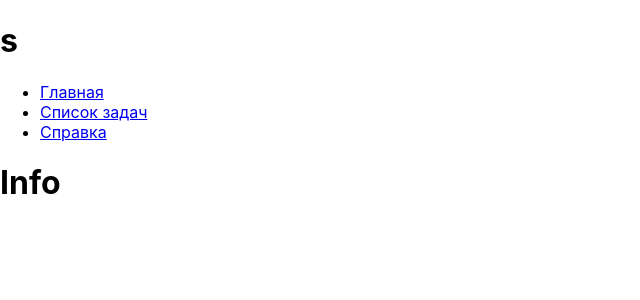
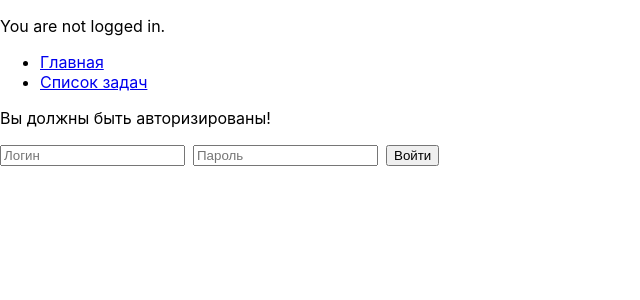
Before and after one commit to StMaximilian/my-app, a React (Create React App) app: page /login in a window 1280 px wide. Shown: the top 300 px of the page, without its empty margins (0-640 px from the left). Built offline with nearby package versions, Linux system fonts and the light colour scheme.

Commit message:
Разбитая на части система авторизации + проверка по наличию в localstorage поль-ля

```diff
--- a/src/App.js
+++ b/src/App.js
@@ -1,11 +1,10 @@
 import React from "react";
-import Navi from "./Componets/Navi";
+import AuthNav from "./Componets/AuthNav";
 
 function App() {
   return (
       <div>
-        <h1>s</h1>
-        <Navi></Navi>
+        <AuthNav></AuthNav>
       </div>
   );
 }
--- /dev/null
+++ b/src/Auth/AuthButton.js
@@ -0,0 +1,27 @@
+import React, { useContext } from "react";
+import { BrowserRouter as Router, useHistory } from "react-router-dom";
+import AuthContext from "./AuthContext";
+
+function useAuth() {
+  return useContext(AuthContext);
+}
+
+export default function AuthButton() {
+  let history = useHistory();
+  let auth = useAuth();
+
+  return auth.user ? (
+    <p>
+      Welcome!{" "}
+      <button
+        onClick={() => {
+          auth.signout(() => history.push("/"));
+        }}
+      >
+        Sign out
+      </button>
+    </p>
+  ) : (
+    <p>You are not logged in.</p>
+  );
+}
--- /dev/null
+++ b/src/Auth/AuthContext.js
@@ -0,0 +1,4 @@
+import React,  {createContext} from "react";
+
+const AuthContext = createContext();
+export default AuthContext;
--- /dev/null
+++ b/src/Auth/AuthForm.js
@@ -0,0 +1,99 @@
+import React, { useContext, useState } from "react";
+import {
+  BrowserRouter as Router,
+  useHistory,
+  useLocation,
+} from "react-router-dom";
+import AuthContext from "./AuthContext";
+
+function useAuth() {
+  return useContext(AuthContext);
+}
+
+function useInputValue(defaultValue = "") {
+  const [value, setValue] = useState(defaultValue);
+  return {
+    bind: {
+      value,
+      onChange: (event) => setValue(event.target.value),
+    },
+    clear: () => setValue(""),
+    value: () => value,
+  };
+}
+
+function AuthForm({ onCreate, retID }) {
+  let inputlog = useInputValue("");
+  let inputpas = useInputValue("");
+  let history = useHistory();
+  let location = useLocation();
+  let auth = useAuth();
+
+  let { from } = location.state || { from: { pathname: "/" } };
+
+  function login(log, pas) {
+    // if (
+    //   JSON.parse(localStorage.getItem("users")).filter(
+    //     (v) => v.login === log && v.pass === pas
+    //   )
+    // ) {
+    // }
+    let arr = JSON.parse(localStorage.getItem("users"));
+    let usid;
+    let flag = false;
+
+    for (let i = 0; i < arr.length; i++) {
+      if (log === arr[i].login && pas === arr[i].pass) {
+        flag = true;
+        usid = arr[i].id;
+        break;
+      }
+    }
+
+    if (flag) {
+      alert("Добро пожаловать");
+      auth.signin(() => {
+        history.replace(from);
+      });
+    } else {
+      alert("Неверный логин или пароль");
+    }
+  }
+
+  function handleSubmit(event) {
+    event.preventDefault();
+
+    if (inputlog.value().trim() && inputpas.value().trim()) {
+      onCreate(inputlog.value(), usid);
+      login(inputlog.value(), inputpas.value());
+      inputlog.clear();
+      inputpas.clear();
+    }
+  }
+
+  // function handleChange(event) {
+  //   setState({ value: event.target.value });
+  // }
+
+  // return (
+  //   <div>
+  //     <p>You must log in to view the page at {from.pathname}</p>
+  //     <button onClick={login}>Log in</button>
+  //   </div>
+  // );
+
+  return (
+    <form name="loginForm" onSubmit={handleSubmit.bind(this)}>
+      <div className="container">
+        <p>Вы должны быть авторизированы!</p>
+        <input {...inputlog.bind} placeholder="Логин"></input>
+        &ensp;
+        <input {...inputpas.bind} placeholder="Пароль"></input>
+        &ensp;
+        <input type="submit" value="Войти"></input>
+      </div>
+    </form>
+  );
+}
+
+export default AuthForm;
--- /dev/null
+++ b/src/Auth/PrivateRoute.js
@@ -0,0 +1,28 @@
+import React, { useContext } from "react";
+import { BrowserRouter as Router, Route, Redirect } from "react-router-dom";
+import AuthContext from "./AuthContext";
+
+function useAuth() {
+  return useContext(AuthContext);
+}
+
+export default function PrivateRoute({ children, ...rest }) {
+  let auth = useAuth();
+  return (
+    <Route
+      {...rest}
+      render={({ location }) =>
+        auth.user ? (
+          children
+        ) : (
+          <Redirect
+            to={{
+              pathname: "/login",
+              state: { from: location },
+            }}
+          />
+        )
+      }
+    />
+  );
+}
--- /dev/null
+++ b/src/Auth/ProvideAuth.js
@@ -0,0 +1,43 @@
+import React, { useState } from "react";
+import AuthContext from "./AuthContext";
+
+const Auth = {
+  isAuthenticated: false,
+  signin(cb) {
+    Auth.isAuthenticated = true;
+    setTimeout(cb, 100); // fake async
+  },
+  signout(cb) {
+    Auth.isAuthenticated = false;
+    setTimeout(cb, 100);
+  },
+};
+
+export default function ProvideAuth({ children }) {
+  const auth = useProvideAuth();
+  return <AuthContext.Provider value={auth}>{children}</AuthContext.Provider>;
+}
+
+function useProvideAuth() {
+  const [user, setUser] = useState(null);
+
+  const signin = (cb) => {
+    return Auth.signin(() => {
+      setUser('user');
+      cb();
+    });
+  };
+
+  const signout = (cb) => {
+    return Auth.signout(() => {
+      setUser(null);
+      cb();
+    });
+  };
+
+  return {
+    user,
+    signin,
+    signout,
+  };
+}
--- a/src/Componets/AuthForm.js
+++ /dev/null
@@ -1,12 +0,0 @@
-import React from 'react';
-
-const AuthForm = () => {
-  return <form>
-      <div className='form-group'>
-          <input type='text' className='form-contol' placeholder="Логин"></input>
-          <input type='text' className='form-contol' placeholder="Пароль"></input>
-      </div>
-  </form>
-};
-
-export default AuthForm;
--- /dev/null
+++ b/src/Componets/AuthNav.js
@@ -0,0 +1,46 @@
+import React from "react";
+import { BrowserRouter as Router, Switch, Route, Link } from "react-router-dom";
+import Info from "../Content/Info";
+import Private from "../Content/Private";
+import ProvideAuth from "../Auth/ProvideAuth";
+import AuthButton from "../Auth/AuthButton";
+import AuthForm from "../Auth/AuthForm";
+import PrivateRoute from "../Auth/PrivateRoute";
+
+function checklp(log, pass) {
+  console.log(log + " " + pass);
+}
+
+export default function AuthNav() {
+  let usid;
+  return (
+    <ProvideAuth>
+      <Router>
+        <div>
+          <AuthButton />
+
+          <ul>
+            <li>
+              <Link to="/public">Главная</Link>
+            </li>
+            <li>
+              <Link to="/protected">Список задач</Link>
+            </li>
+          </ul>
+
+          <Switch>
+            <Route path="/public">
+              <Info></Info>
+            </Route>
+            <Route path="/login">
+              <AuthForm onCreate={checklp}></AuthForm>
+            </Route>
+            <PrivateRoute path="/protected">
+              <Private uid={1}></Private>
+            </PrivateRoute>
+          </Switch>
+        </div>
+      </Router>
+    </ProvideAuth>
+  );
+}
--- a/src/Content/Private.js
+++ b/src/Content/Private.js
@@ -4,14 +4,20 @@ import Context from "../context";
 import Loader from "../Loader";
 import AddTodo from "../ToDo/AddTodo";
 
-function SignIn() {
+function SignIn(uid) {
   const [todos, setTodos] = React.useState([]);
   const [load, setLoad] = React.useState(true);
 
   useEffect(() => {
-      fetch("https://jsonplaceholder.typicode.com/todos?_limit=5")
-        .then((response) => response.json())
-        .then((todos) => setTodos(todos),setLoad(false))
+    try {
+      setTodos(
+        JSON.parse(localStorage.getItem("notes")).filter((v) => v.userid === 1)
+      );
+      setLoad(false);
+    } catch (error) {
+      console.log(error);
+      setLoad(false);
+    }
   }, []);
 
   function toggleTodo(id) {
@@ -26,15 +32,21 @@ function SignIn() {
   }
 
   function removeTodo(id) {
-      setTodos(todos.filter((todo) => todo.id !== id));
+    let temparr = JSON.parse(localStorage.getItem("notes")).filter(
+      (v) => v.id !== id
+    );
+    setTodos(temparr);
+    localStorage.setItem("notes", JSON.stringify(temparr));
   }
 
-    function addTodo(title) {
+  function addTodo(title, id, userid) {
     setTodos(
       todos.concat([
         {
+          id,
+          userid,
           title,
-            id: Date.now(),
+          date: Date.now(),
           completed: false,
         },
       ])
--- a/src/ToDo/TodoItem.js
+++ b/src/ToDo/TodoItem.js
@@ -34,6 +34,7 @@ function TodoItem({todo, index,onChange}) {
             <strong>{index+1+'.'}</strong>
             &nbsp;
             {todo.title}
+            &nbsp;
         </span>
         <button className='rm' onClick={removeTodo.bind(null,todo.id)}>&times;</button>
 
```
Also changed, not shown: src/Content/LoginPage.js (deleted, +0 -22 lines), 2 other files (tests, documents, lock files or other folders). Lines whose indentation alone changed are shown as unchanged.
